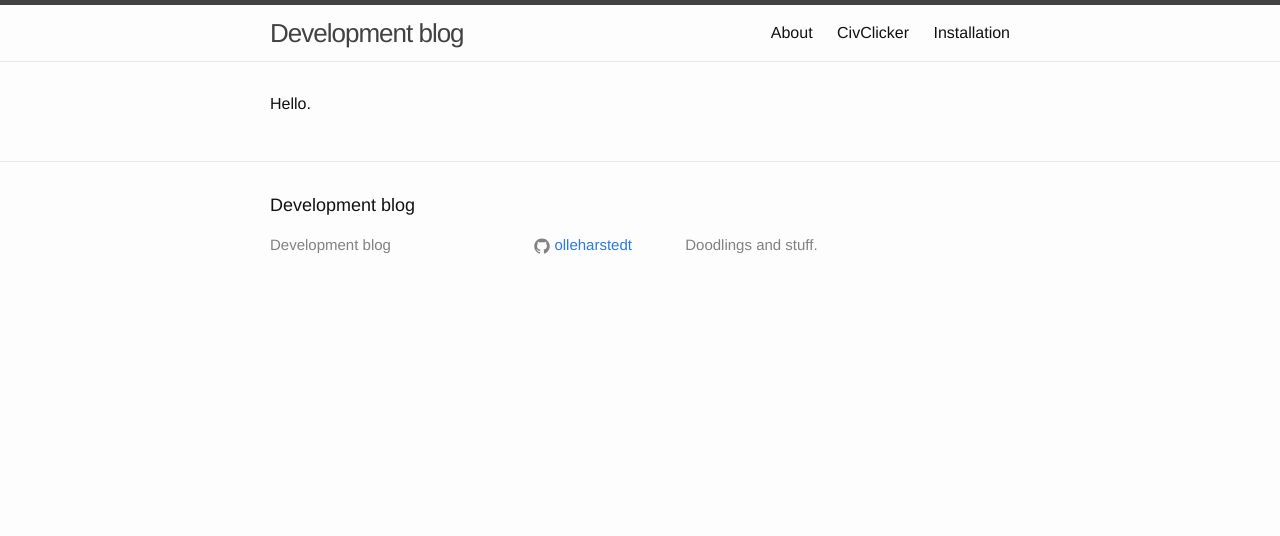
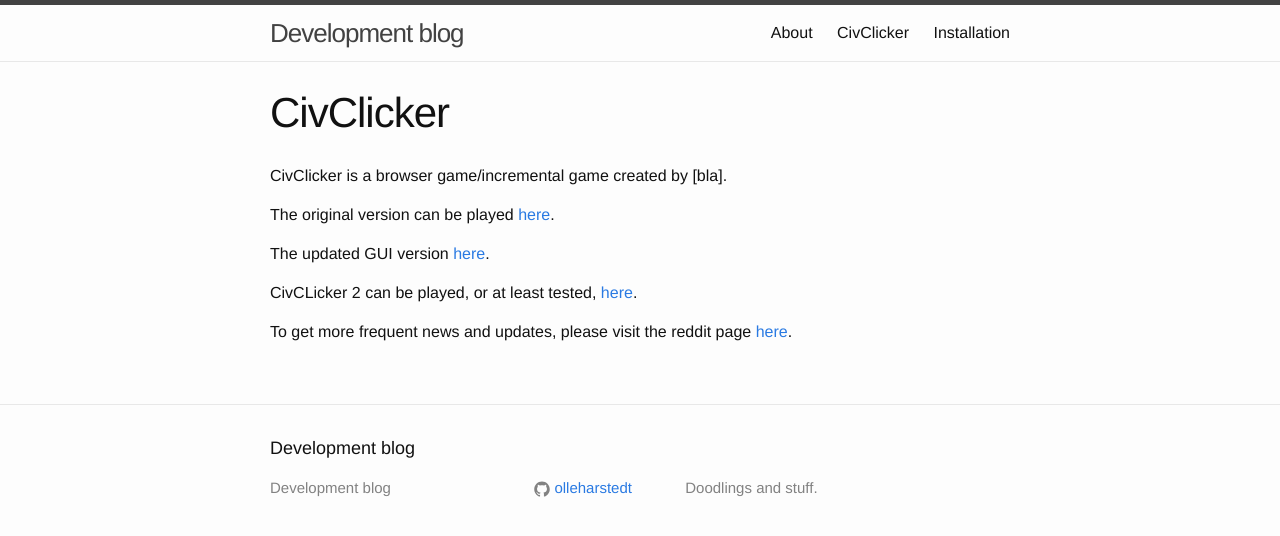
Before and after one commit to olleharstedt/olleharstedt.github.io, a Jekyll site: the page built from civclicker.md, in a window 1280 px wide. Shown: the top 536 px of the page. Built offline with Jekyll 4.4.1, drawn with Linux system fonts in a browser that asks for light colours; nearby versions of some CDN libraries.

Commit message:
More info about CivClicker

```diff
--- a/civclicker.md
+++ b/civclicker.md
@@ -1,7 +1,15 @@
 ---
-layout: default
+layout: page
 title: CivClicker
 permalink: /civclicker/
 ---
 
-Hello.
+CivClicker is a browser game/incremental game created by [bla].
+
+The original version can be played [here](http://dhmstark.co.uk/games/civclicker/).
+
+The updated GUI version [here](http://deathraygames.com/play-online/civ-clicker/).
+
+CivCLicker 2 can be played, or at least tested, [here](http://31.24.227.106/).
+
+To get more frequent news and updates, please visit the reddit page [here](https://www.reddit.com/r/CivClicker/).
```
Also changed, not shown: about.md (+1 -3 lines), installation.md (+2 -0 lines).
